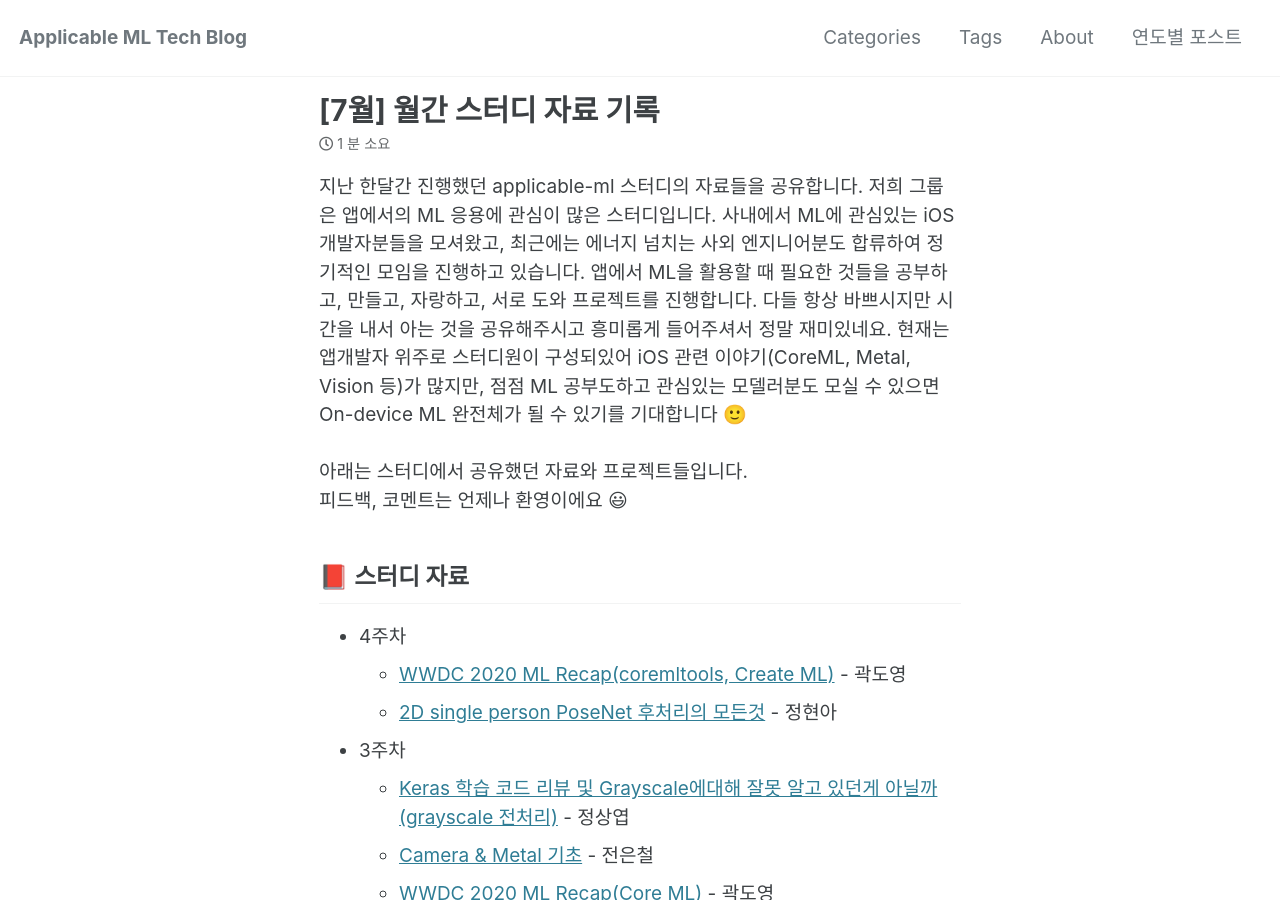
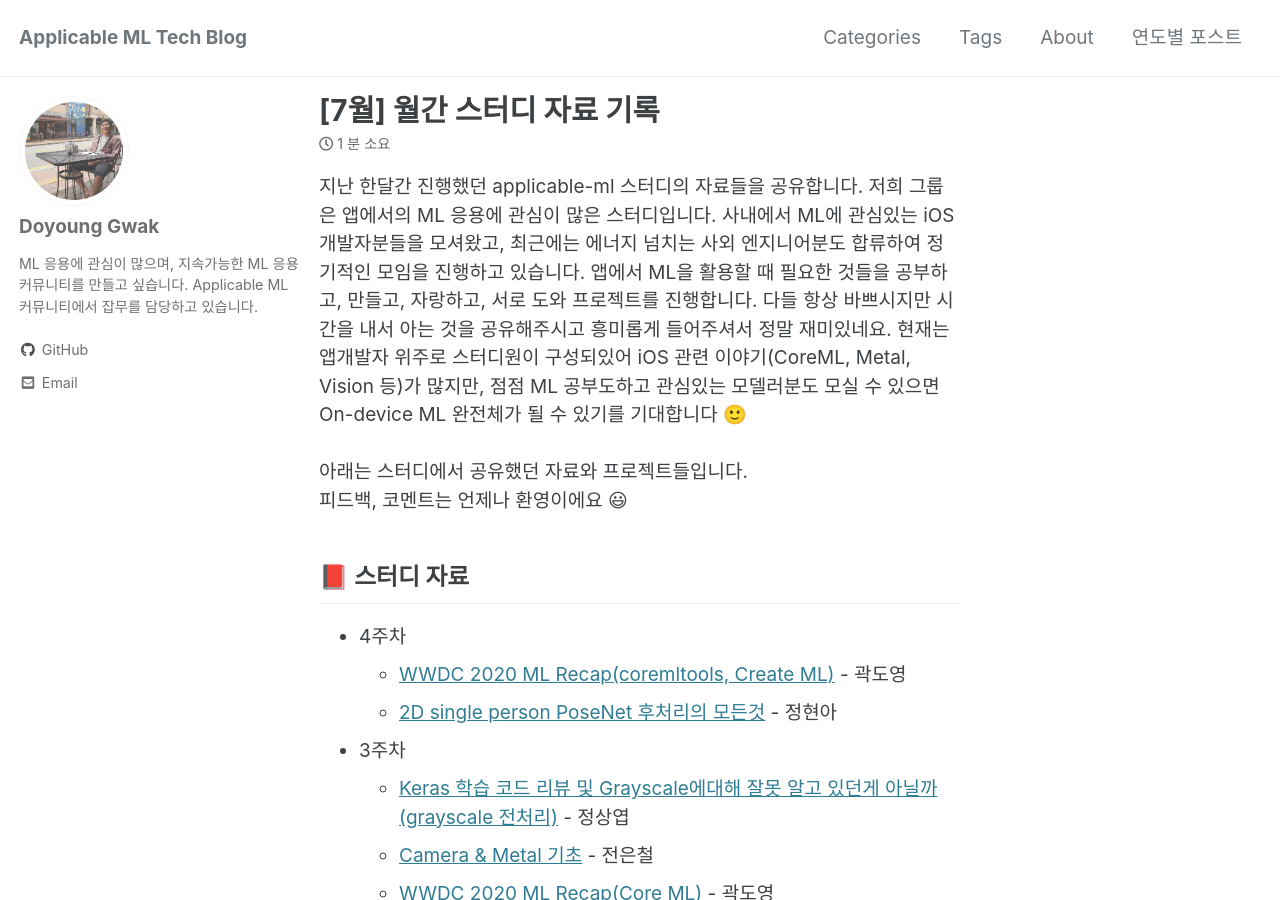
Before and after one commit to applicable-ml/applicable-ml.github.io, a Jekyll site: the page built from _posts/2020-07-25-monthly-report.md, in a window 1280 px wide and 900 px high. Built offline with Jekyll 4.4.1, drawn with Linux system fonts in a browser that asks for light colours; cached includes are drawn as plain includes.

Commit message:
Add doyoung-gwak profile removed before

```diff
--- a/_data/authors.yml
+++ b/_data/authors.yml
@@ -1,6 +1,6 @@
 # /_data/authors.yml
 
-  Doyun Kim:
+Doyun Kim:
   name        : "Doyun Kim"
   bio         : "현업으로 회로 설계를 하고 있지만 ML 꿈나무입니다. Edge device에서 하드웨어 혹은 소프트웨어로 어떻게 ML을 이용할 수 있는지에 관심이 많습니다."
   avatar      : "/assets/images/bio-doyunkim.jpeg"
@@ -9,7 +9,7 @@
       icon: "fab fa-fw fa-github"
       url: "https://github.com/qelloman"
 
-  Jeonghyun Kang:
+Jeonghyun Kang:
   name        : "Jeonghyun Kang"
   bio         : "가벼운 ML 모델을 만드는 것에서부터 이를 실제로 모바일로 서빙하는 것까지, 전부 들여다보려고 하고 있습니다!"
   avatar      : "/assets/images/bio-jeonghyunkang.jpeg"
@@ -21,7 +21,7 @@
       icon: "fas fa-fw fa-envelope-square"
       url: "mailto:doyoudoudoyou@gmail.com"
 
-  Hyunah Jeong:
+Hyunah Jeong:
   name        : "Hyunah Jeong"
   bio         : "내가 학습한 모델을 내가 만든 앱에 녹여보고 싶은 ML 욕망덩어리입니다😎"
   avatar      : "/assets/images/bio-hyunahjeong.jpg"
@@ -36,7 +36,7 @@
       icon: "fas fa-fw fa-link"
       url: "https://hyunable.github.io/"
 
-  Sangyeop Jeong:
+Sangyeop Jeong:
   name        : "Sangyeop Jeong"
   bio         : "개발에 대한 저의 흥미와 관심이, 고객의 문제를 풀 수 있기를 희망합니다."
   avatar      : "/assets/images/bio-sangyeopjeong.jpg"
@@ -62,3 +62,15 @@ Eunchul Jeon:
     - label: "Email"
       icon: "fas fa-fw fa-envelope-square"
       url: "mailto:jsharp83@gmail.com"
+
+Doyoung Gwak:
+  name        : "Doyoung Gwak"
+  bio         : "ML 응용에 관심이 많으며, 지속가능한 ML 응용 커뮤니티를 만들고 싶습니다. Applicable ML 커뮤니티에서 잡무를 담당하고 있습니다."
+  avatar      : "/assets/images/bio-photo-doyoung-1.jpg"
+  links:
+    - label: "GitHub"
+      icon: "fab fa-fw fa-github"
+      url: "https://github.com/tucan9389"
+    - label: "Email"
+      icon: "fas fa-fw fa-envelope-square"
+      url: "mailto:tucan.dev@gmail.com"
```
